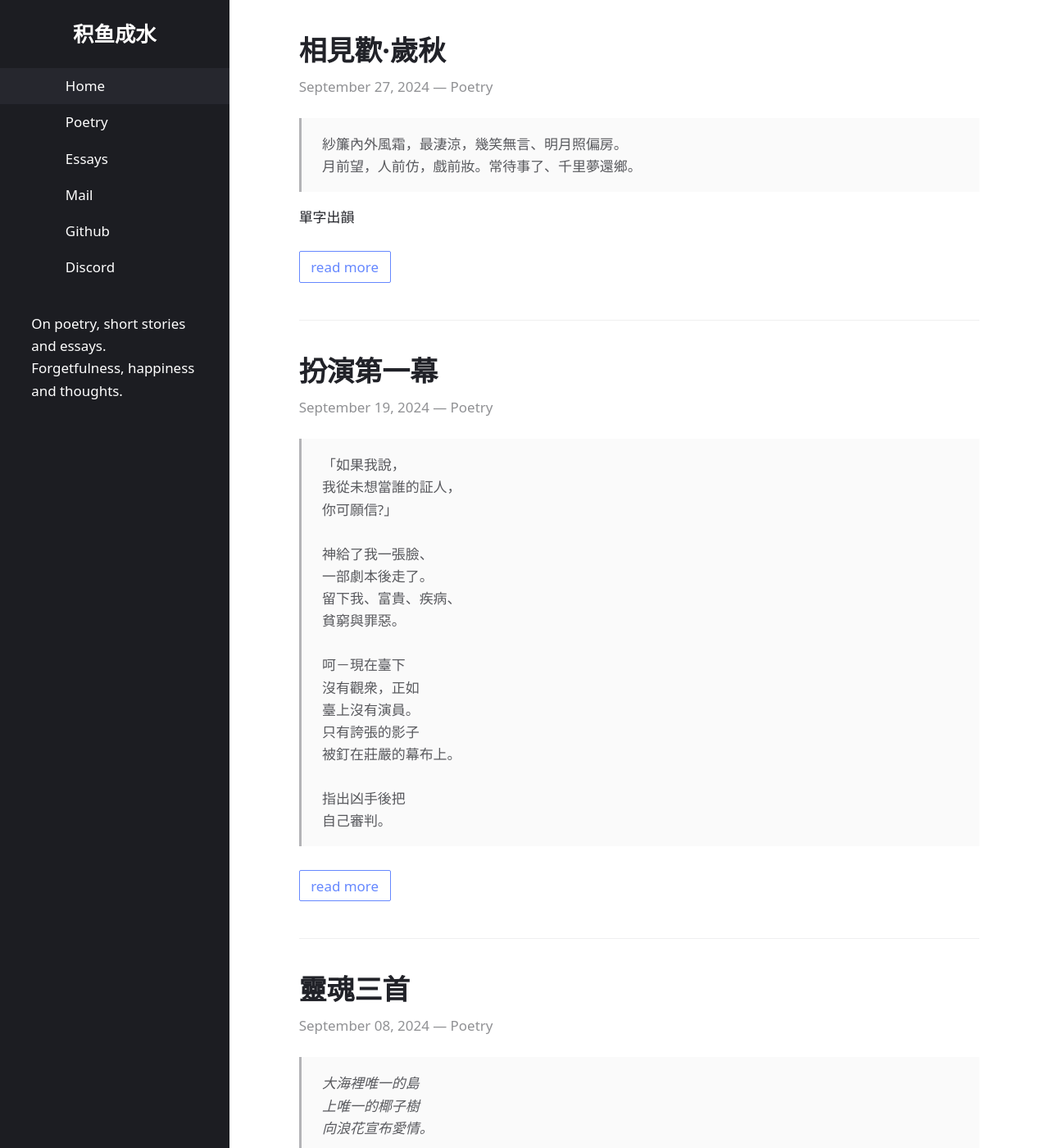
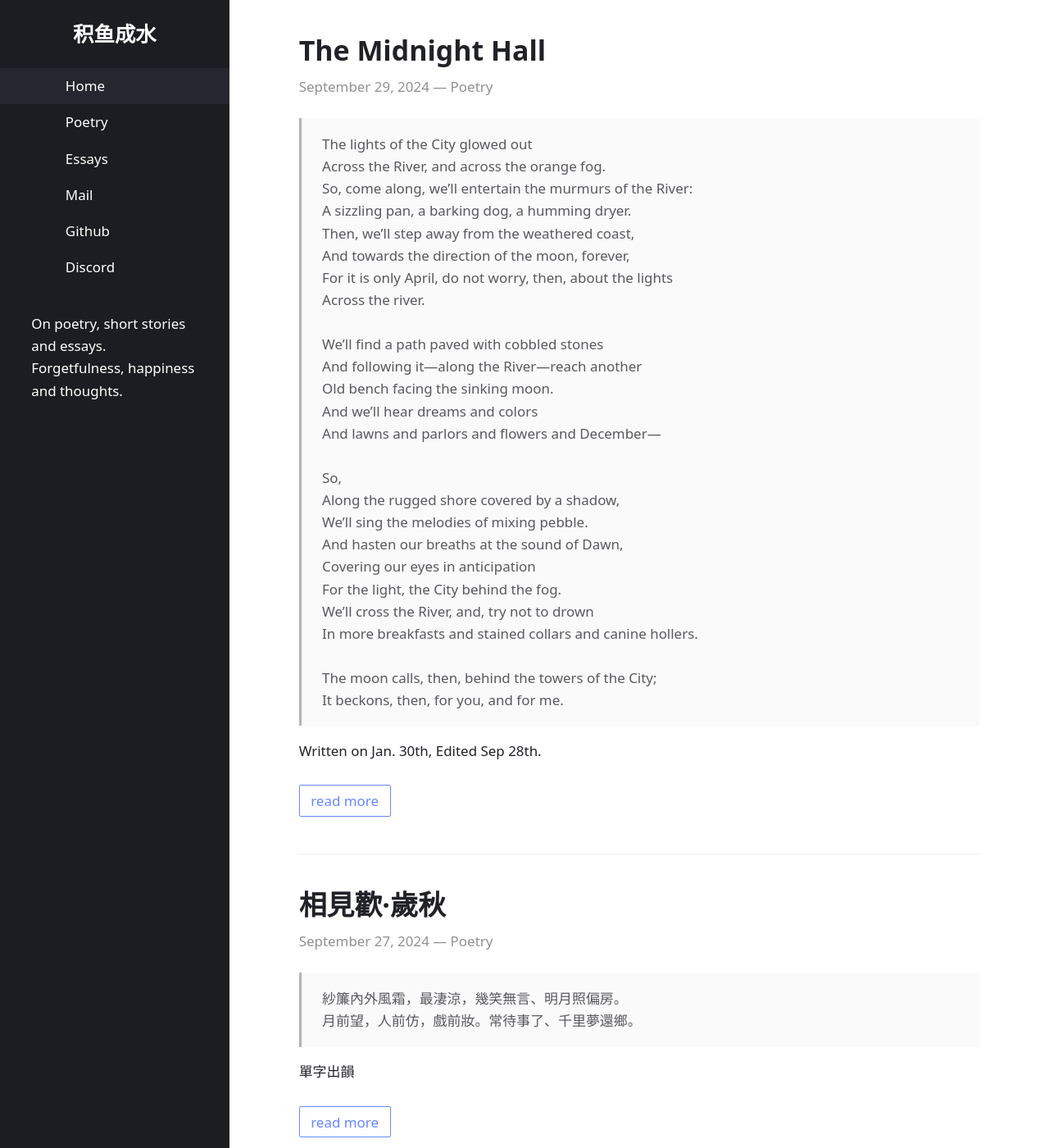
Before and after one commit to chris-zy-liu/chris-zy-liu.github.io, a Jekyll site: the page built from index.html, in a window 1280 px wide and 1400 px high. Shown: the whole window at 82% size. Built offline with Jekyll 4.4.1, drawn with Linux system fonts in a browser that asks for light colours.

Commit message:
script update

```diff
--- /dev/null
+++ b/_posts/2024-09-29-the-midnight-hall.md
@@ -0,0 +1,8 @@
+---
+title: The Midnight Hall
+layout: post
+categories: Poetry
+---
+>The lights of the City glowed out<br>Across the River, and across the orange fog.<br>So, come along, we'll entertain the murmurs of the River:<br>A sizzling pan, a barking dog, a humming dryer.<br>Then, we'll step away from the weathered coast,<br>And towards the direction of the moon, forever,<br>For it is only April, do not worry, then, about the lights<br>Across the river.<br><br>We'll find a path paved with cobbled stones<br>And following it—along the River—reach another<br>Old bench facing the sinking moon.<br>And we'll hear dreams and colors<br>And lawns and parlors and flowers and December—<br><br>So, <br>Along the rugged shore covered by a shadow,<br>We'll sing the melodies of mixing pebble.<br>And hasten our breaths at the sound of Dawn,<br>Covering our eyes in anticipation<br>For the light, the City behind the fog.<br>We'll cross the River, and, try not to drown<br>In more breakfasts and stained collars and canine hollers.<br><br>The moon calls, then, behind the towers of the City;<br>It beckons, then, for you, and for me.
+
+Written on Jan. 30th, Edited Sep 28th.
```
Also changed, not shown: _posts/.obsidian/workspace.json (+6 -6 lines).
